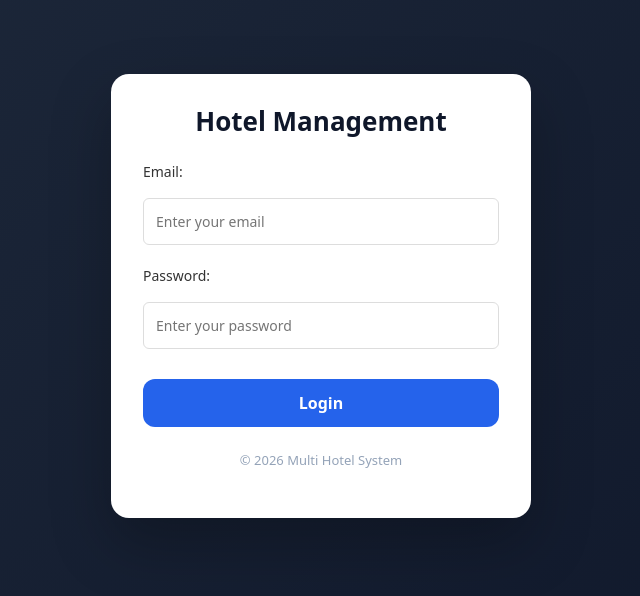
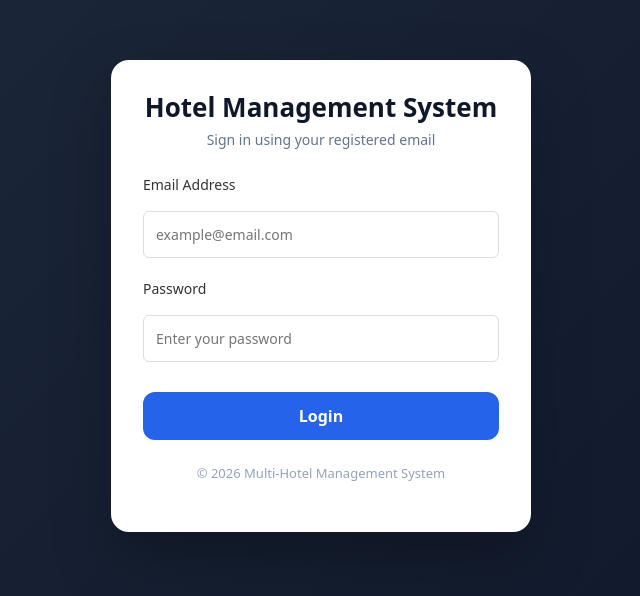
Before and after one commit to jhalaharsh71/hotel-frontend, a React (Vite) app: page /login in a window 1280 px wide. Shown: the part 104-700 px from the top of the page, without its empty margins (319-959 px from the left). Built offline with nearby package versions, Linux system fonts and the light colour scheme; no server answers.

Commit message:
Fix login API URLs and use email-based auth

```diff
--- a/src/Login/Login.jsx
+++ b/src/Login/Login.jsx
@@ -4,13 +4,21 @@ import { useNavigate } from "react-router-dom";
 import { USER_API } from "../config/api";
 import "./Login.css";
 
-const ADMIN_LOGIN_API = `${import.meta.env.VITE_API_URL || 'http://127.0.0.1:8000/api'}/login`;
+// ✅ Correct API URLs
+const ADMIN_LOGIN_API =
+  `${import.meta.env.VITE_API_URL || "http://127.0.0.1:8000"}/api/login`;
+
 const USER_LOGIN_API = `${USER_API}/login`;
 
 function Login() {
-  const [form, setForm] = useState({ email: "", password: "" });
+  const [form, setForm] = useState({
+    email: "",
+    password: "",
+  });
+
   const [error, setError] = useState("");
   const [loading, setLoading] = useState(false);
+
   const navigate = useNavigate();
 
   const submit = async (e) => {
@@ -19,15 +27,16 @@ function Login() {
     setLoading(true);
 
     try {
-      // First try user login
+      // ============================
+      // 1️⃣ TRY USER LOGIN FIRST
+      // ============================
       let userLoginFailed = false;
+
       try {
         const res = await axios.post(USER_LOGIN_API, {
           email: form.email,
           password: form.password,
         });
-
-        // localStorage.clear();
 
         if (res.data.role === "user") {
           localStorage.setItem("user_token", res.data.token);
@@ -35,13 +44,13 @@ function Login() {
           navigate("/");
           return;
         }
-      } catch (userError) {
-        // User login failed - mark for fallback to admin
-        // Accept 401 (invalid credentials), 403 (unauthorized/wrong role)
+      } catch (err) {
         userLoginFailed = true;
       }
 
-      // If user login failed, try admin/super_admin login
+      // ============================
+      // 2️⃣ FALLBACK TO ADMIN LOGIN
+      // ============================
       if (userLoginFailed) {
         const res = await axios.post(ADMIN_LOGIN_API, {
           email: form.email,
@@ -65,7 +74,7 @@ function Login() {
         }
       }
     } catch (err) {
-      setError(err.response?.data?.message || "Login failed");
+      setError(err.response?.data?.message || "Invalid login credentials");
     } finally {
       setLoading(false);
     }
@@ -74,16 +83,19 @@ function Login() {
   return (
     <div className="login-wrapper">
       <div className="login-card">
-        <h2 className="login-title mb-4">Hotel Management</h2>
+        <h2 className="login-title">Hotel Management System</h2>
+        <p className="login-subtitle">
+          Sign in using your registered email
+        </p>
 
         {error && <div className="login-error">{error}</div>}
 
         <form onSubmit={submit}>
           <div className="form-group">
-            <label>Email:</label>
+            <label>Email Address</label>
             <input
               type="email"
-              placeholder="Enter your email"
+              placeholder="example@email.com"
               value={form.email}
               onChange={(e) =>
                 setForm({ ...form, email: e.target.value })
@@ -93,7 +105,7 @@ function Login() {
           </div>
 
           <div className="form-group">
-            <label>Password:</label>
+            <label>Password</label>
             <input
               type="password"
               placeholder="Enter your password"
@@ -106,12 +118,12 @@ function Login() {
           </div>
 
           <button className="login-btn" disabled={loading}>
-            {loading ? "Logging in..." : "Login"}
+            {loading ? "Signing in..." : "Login"}
           </button>
         </form>
 
         <p className="login-footer">
-          © {new Date().getFullYear()} Multi Hotel System
+          © {new Date().getFullYear()} Multi-Hotel Management System
         </p>
       </div>
     </div>
```
